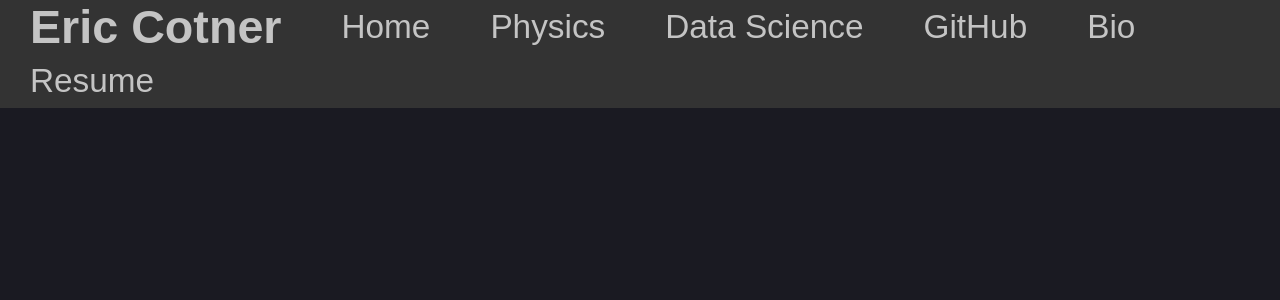
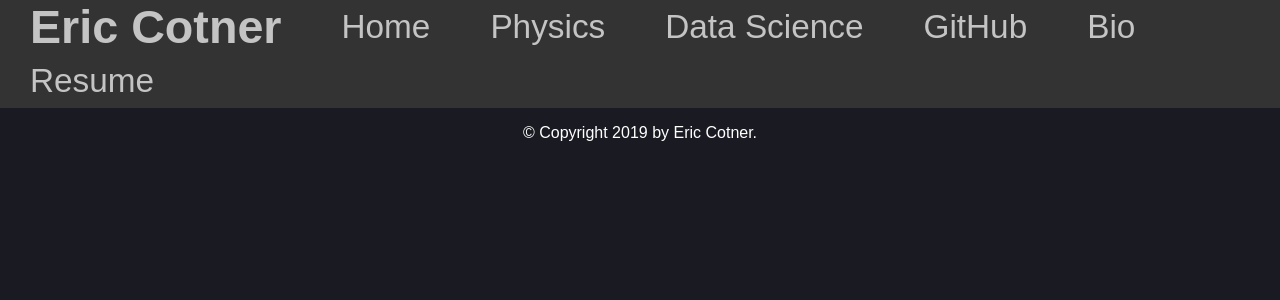
Before and after one commit to ecotner/flask-website, a Flask app: template templates/layout.html in a window 1280 px wide. Shown: the top 300 px of the page. Run offline with Flask 2, Linux system fonts and the light colour scheme; the template is opened without the code that fills it, so the values that code supplies are empty.

Commit message:
cleaned up a bunch of css regarding the div positions

```diff
--- a/static/style.css
+++ b/static/style.css
@@ -11,7 +11,7 @@
     margin: 0;
     padding: 0;
     width: 100%;
-    height: 100%;
+    /* height: 100%; */
     background-color: var(--main-bg-color);
     /* position: fixed; */
 }
@@ -29,9 +29,14 @@
 
 #navbar-wrapper {
     width: 100%;
-    position: relative;
     overflow: auto;
-    clear: both;
+    position: sticky;
+    position: -webkit-sticky;
+    top: 0;
+    z-index: 9001;
+    background-color: var(--nav-bg-color);
+    /* overflow: auto; */
+    /* clear: both; */
 }
 
 #navbar {
@@ -39,8 +44,8 @@
     padding: 0;
     width: 100%;
     background-color: var(--nav-bg-color);
-    position: fixed;
-    display: block;
+    position: static;
+    /* display: block; */
 }
 
 #navbar ul {
@@ -101,21 +106,28 @@
 #content-wrapper {
     width: 100%;
     position: static;
-    clear: both;
+    /* clear: both; */
     /* display: block; */
     /* float: right; */
 }
 
+#content {
+    position: static;
+    margin-left: 5%;
+    margin-right: 5%;
+}
+
 /* ============================== */
-/*             Banner             */
+/*        Home page banner        */
 /* ============================== */
 
 #banner {
     position: relative;
+    top: 0;
 }
 
 #banner-img {
-    position: relative;
+    position: static;
     /* z-index: 0; */
     /* display: block; */
 }
@@ -128,8 +140,8 @@
 #banner-text {
     position: absolute;
     z-index: 10;
-    top: 0;
-    left: 0;
+    top: 5%;
+    left: 5%;
     /* margin: 0;
     padding: 0; */
 }
@@ -137,3 +149,15 @@
 .banner-text {
     /* padding-left: 80px; */
 }
+
+/* ============================== */
+/*             Footer             */
+/* ============================== */
+
+footer {
+
+}
+
+#copyright {
+    text-align: center;
+}
--- a/templates/layout.html
+++ b/templates/layout.html
@@ -16,15 +16,6 @@
                 {% endfor %}
             </ul>
         </div>
-        <!-- <div id="navbar" style="position: relative;">
-            <ul>
-                <li id="navbar-title">Eric Cotner</li>
-                {% for k, v in g.nav_links.items() %}
-                <li><a href="{{ url_for(k) }}">{{v}}</a></li>
-                {% endfor %}
-            </ul>
-        </div> -->
-        <!-- <div id="navbar-buffer"></div> -->
     </div>
     <div id="content-wrapper">
         {% block banner %}
@@ -34,7 +25,7 @@
             <footer>
                 {% block footer %}
                 {% endblock %}
-                <p class="footer">&copy; Copyright 2019 by Eric Cotner.</p>
+                <p id="copyright">&copy; Copyright 2019 by Eric Cotner.</p>
             </footer>
         </div>
     </div>
```
